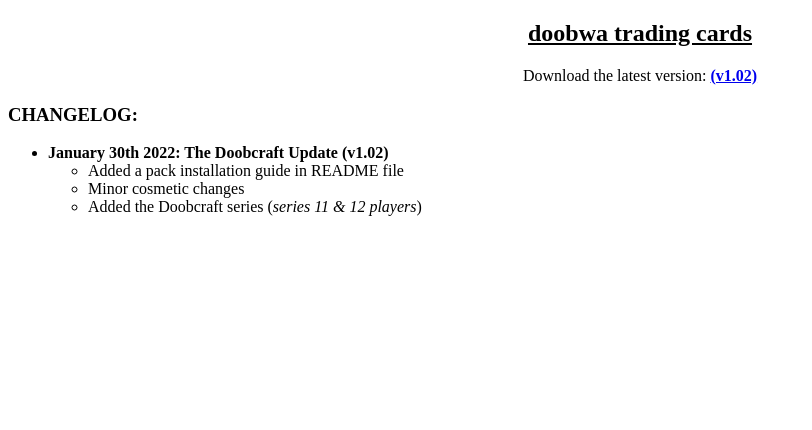
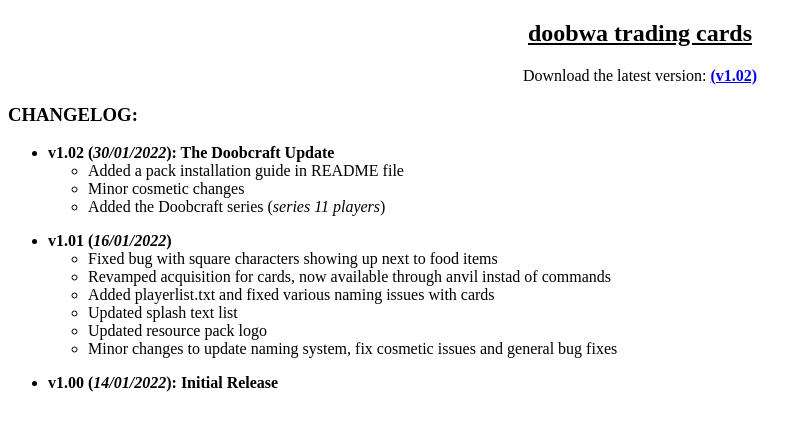
Before and after one commit to doob-wa/doobwebsite, a plain HTML site: page tradingcards.html in a window 1280 px wide. Shown: the whole page, without its empty margins (0-812 px from the left). Drawn offline with Linux system fonts and the light colour scheme.

Commit message:
Update tradingcards.html

```diff
--- a/tradingcards.html
+++ b/tradingcards.html
@@ -15,12 +15,26 @@ body {
     <p style="text-align: center;">Download the latest version: <a href="doobwa Trading Cards v1.02.zip" download><b>(v1.02)</b></a></p>
     <h3>CHANGELOG:</h3>
     <ul>
-        <li><b>January 30th 2022: The Doobcraft Update (v1.02)</b></li>
+        <li><b>v1.02 (<i>30/01/2022</i>): The Doobcraft Update</b></li>
             <ul>
                 <li>Added a pack installation guide in README file</li>
                 <li>Minor cosmetic changes</li>
-                <li>Added the Doobcraft series (<i>series 11 & 12 players</i>)</li>
+                <li>Added the Doobcraft series (<i>series 11 players</i>)</li>
             </ul>
+    </ul>
+    <ul>
+        <li><b>v1.01 (<i>16/01/2022</i>)</b></li>
+            <ul>
+                <li>Fixed bug with square characters showing up next to food items</li>
+                <li>Revamped acquisition for cards, now available through anvil instad of commands</li>
+                <li>Added playerlist.txt and fixed various naming issues with cards</li>
+                <li>Updated splash text list</li>
+                <li>Updated resource pack logo</li>
+                <li>Minor changes to update naming system, fix cosmetic issues and general bug fixes</li>
+            </ul>
+    </ul>
+    <ul>
+        <li><b>v1.00 (<i>14/01/2022</i>): Initial Release</b></li>
     </ul>
 </body>
 </html>
```
